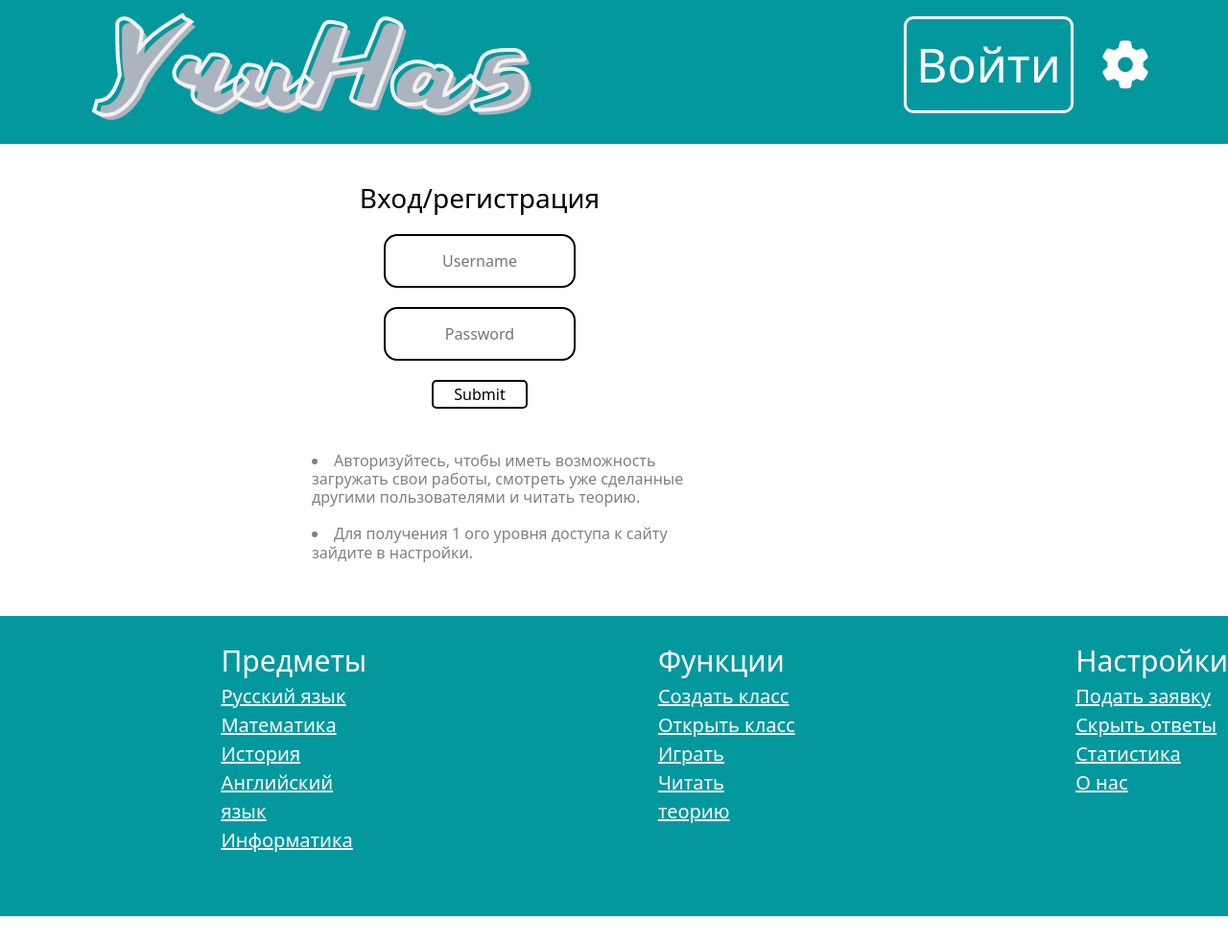
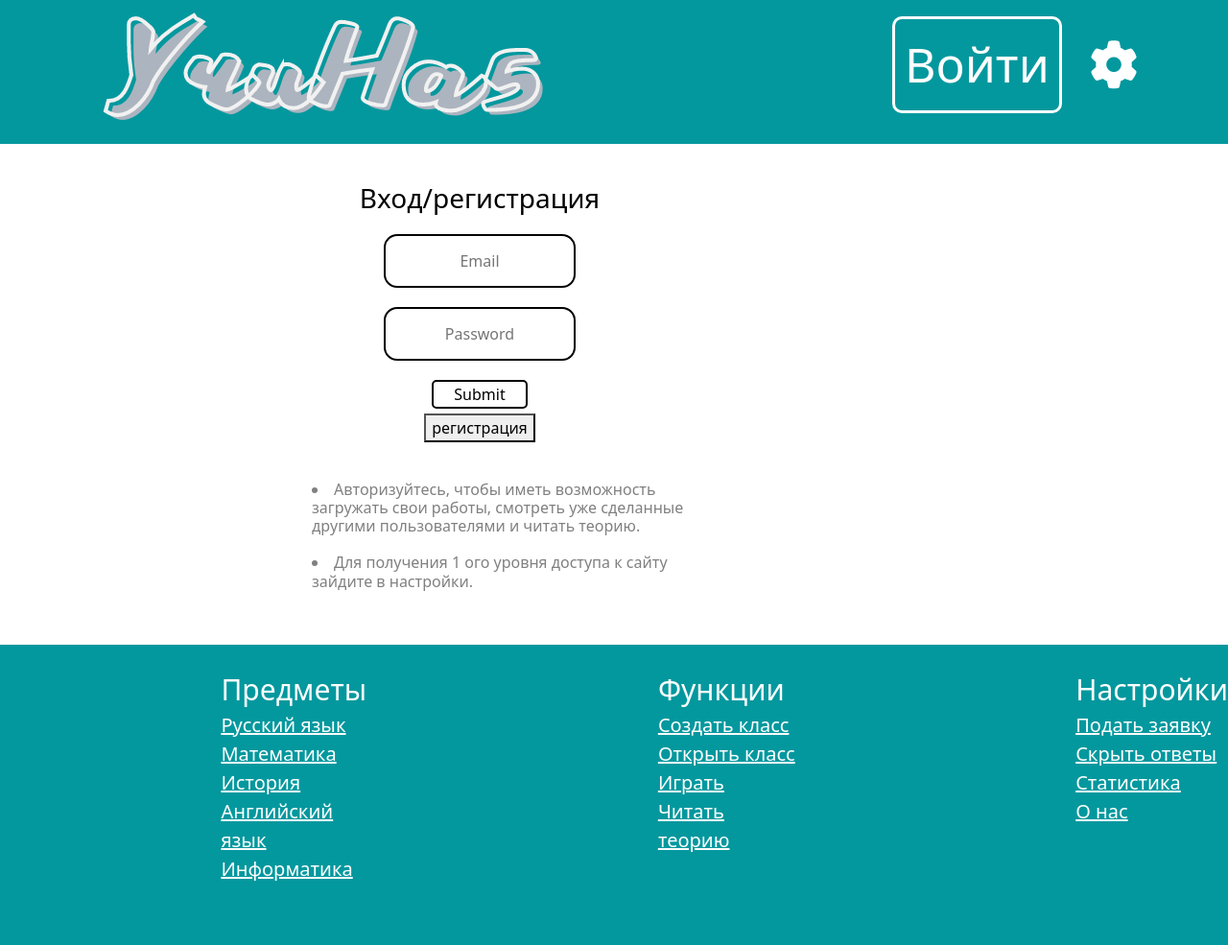
Before and after one commit to ArtemMoshenko/ivr, a Flask app: page /reg in a window 1280 px wide. Shown: the whole page at 96% size. Before the commit the page ends 955 px from the top, so only its background shows below. Run offline with Flask 2, Linux system fonts and the light colour scheme; some libraries are stand-ins or nearby versions.

Commit message:
Update reg.html

```diff
--- a/templates/reg.html
+++ b/templates/reg.html
@@ -2,8 +2,8 @@
 <html lang="en">
 <head>
     <meta charset="UTF-8">
-    <link rel="stylesheet" href="static/css/style_reg.css">
-    <link href="https://cdn.jsdelivr.net/npm/bootstrap@5.1.3/dist/css/bootstrap.min.css" rel="stylesheet" integrity="sha384-1BmE4kWBq78iYhFldvKuhfTAU6auU8tT94WrHftjDbrCEXSU1oBoqyl2QvZ6jIW3" crossorigin="anonymous">
+    <link rel="stylesheet" href="/static/css/style_reg.css">
+    <link href="https://cdn.jsdelivr.я/npm/bootstrap@5.1.3/dist/css/bootstrap.min.css" rel="stylesheet" integrity="sha384-1BmE4kWBq78iYhFldvKuhfTAU6auU8tT94WrHftjDbrCEXSU1oBoqyl2QvZ6jIW3" crossorigin="anonymous">
     <script src="https://kit.fontawesome.com/cdba925fc2.js" crossorigin="anonymous"></script>
     <title>Главная</title>
 </head>
@@ -16,9 +16,10 @@
 <div class="1">
     <form class="box" action="" method="post">
     <h3>Вход/регистрация</h3>
-    <input type="text" name="" placeholder="Username">
-    <input type="password" name="" placeholder="Password">
-    <input type="submit" name="" placeholder="Login">
+    <input type="text" name="exampleInputEmail1" placeholder="Email">
+    <input type="password" name="exampleInputPassword1" placeholder="Password">
+    <input type="submit" name="enter_button" placeholder="Login" text="вход">
+    <button>регистрация</button>
 </form>
 
 <h6 class="text1">
```
